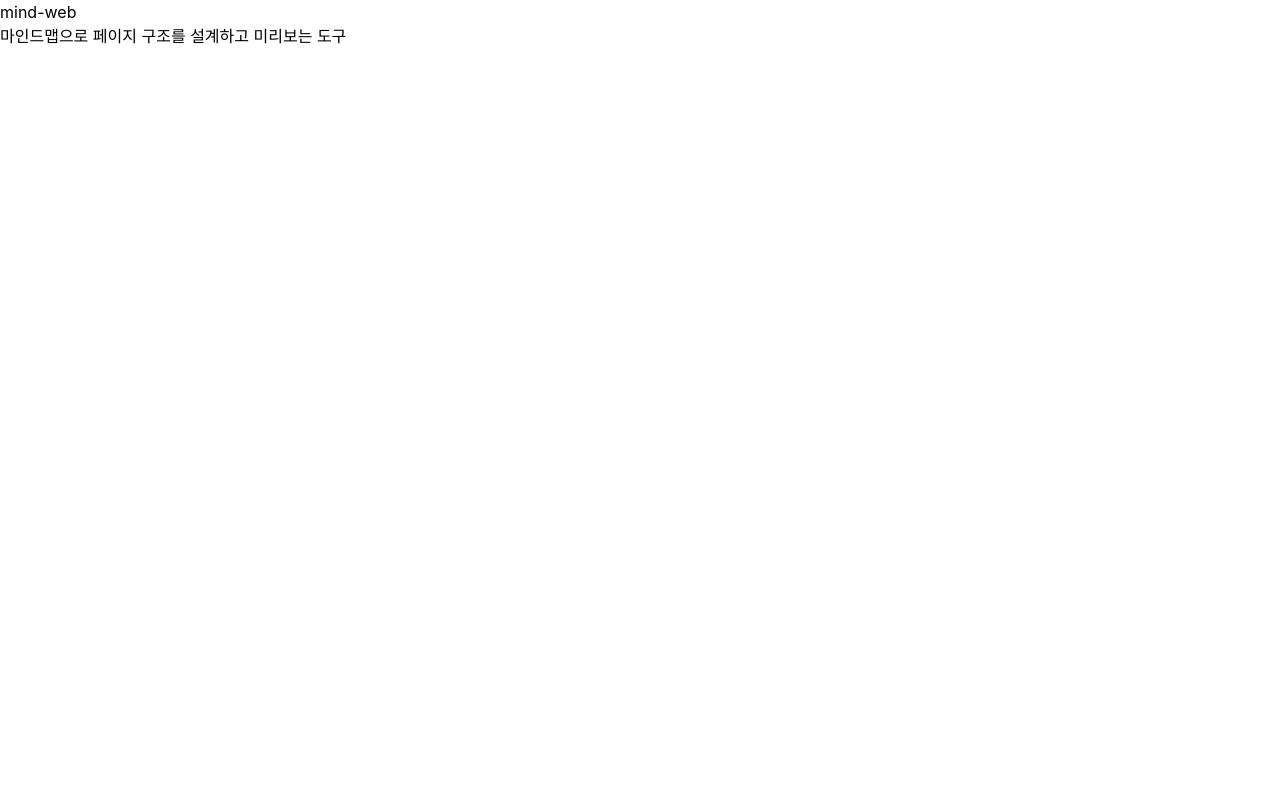
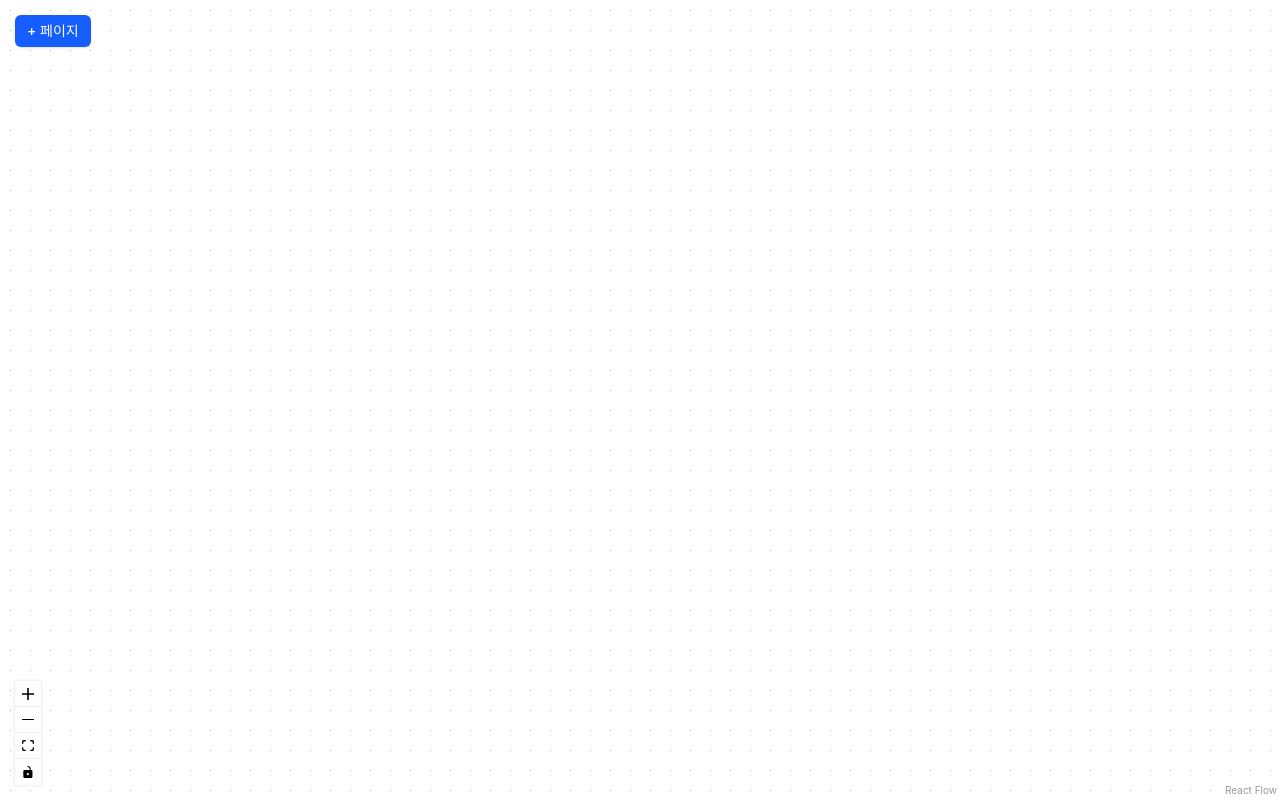
Before and after one commit to k1my3ch4n/mind-web, a React (Vite) app: page / in a window 1280 px wide. Built offline with nearby package versions, Linux system fonts and the light colour scheme.

Commit message:
feat: 마인드맵 캔버스 위젯 조립 및 캔버스 페이지 연결

```diff
--- a/src/pages/canvas/ui/CanvasPage.tsx
+++ b/src/pages/canvas/ui/CanvasPage.tsx
@@ -1,10 +1,7 @@
+import { MindMapCanvas } from '@widgets/mind-map-canvas';
+
 function CanvasPage() {
-  return (
-    <div>
-      <h1>mind-web</h1>
-      <p>마인드맵으로 페이지 구조를 설계하고 미리보는 도구</p>
-    </div>
-  );
+  return <MindMapCanvas />;
 }
 
 export default CanvasPage;
--- /dev/null
+++ b/src/widgets/mind-map-canvas/index.ts
@@ -0,0 +1 @@
+export { default as MindMapCanvas } from './ui/MindMapCanvas';
--- /dev/null
+++ b/src/widgets/mind-map-canvas/ui/MindMapCanvas.tsx
@@ -0,0 +1,74 @@
+import { useCallback } from 'react';
+import {
+  Background,
+  Controls,
+  Panel,
+  ReactFlow,
+  ReactFlowProvider,
+  type Connection,
+} from '@xyflow/react';
+import '@xyflow/react/dist/style.css';
+
+import { nodeTypes, useNodeStore, type PageNode } from '@entities/node';
+import { edgeTypes, useEdgeStore, type RouteEdge } from '@entities/edge';
+import { AddPageNodeButton } from '@features/add-page-node';
+import { useCanvasSelectionStore } from '@shared/model/selectionStore';
+
+function MindMapCanvasInner() {
+  const nodes = useNodeStore((state) => state.nodes);
+  const onNodesChange = useNodeStore((state) => state.onNodesChange);
+
+  const edges = useEdgeStore((state) => state.edges);
+  const onEdgesChange = useEdgeStore((state) => state.onEdgesChange);
+  const addRouteEdge = useEdgeStore((state) => state.addRouteEdge);
+
+  const setSelection = useCanvasSelectionStore((state) => state.setSelection);
+
+  const handleConnect = useCallback(
+    (connection: Connection) => {
+      const targetNode = useNodeStore.getState().nodes.find((node) => node.id === connection.target);
+      addRouteEdge(connection, targetNode?.data.route);
+    },
+    [addRouteEdge],
+  );
+
+  const handleSelectionChange = useCallback(
+    ({ nodes: selectedNodes, edges: selectedEdges }: { nodes: PageNode[]; edges: RouteEdge[] }) => {
+      setSelection({ nodeId: selectedNodes[0]?.id, edgeId: selectedEdges[0]?.id });
+    },
+    [setSelection],
+  );
+
+  return (
+    <ReactFlow
+      nodes={nodes}
+      edges={edges}
+      nodeTypes={nodeTypes}
+      edgeTypes={edgeTypes}
+      onNodesChange={onNodesChange}
+      onEdgesChange={onEdgesChange}
+      onConnect={handleConnect}
+      onSelectionChange={handleSelectionChange}
+      deleteKeyCode={['Backspace', 'Delete']}
+      fitView
+    >
+      <Background />
+      <Controls />
+      <Panel position="top-left">
+        <AddPageNodeButton />
+      </Panel>
+    </ReactFlow>
+  );
+}
+
+function MindMapCanvas() {
+  return (
+    <div className="h-screen w-screen">
+      <ReactFlowProvider>
+        <MindMapCanvasInner />
+      </ReactFlowProvider>
+    </div>
+  );
+}
+
+export default MindMapCanvas;
```
